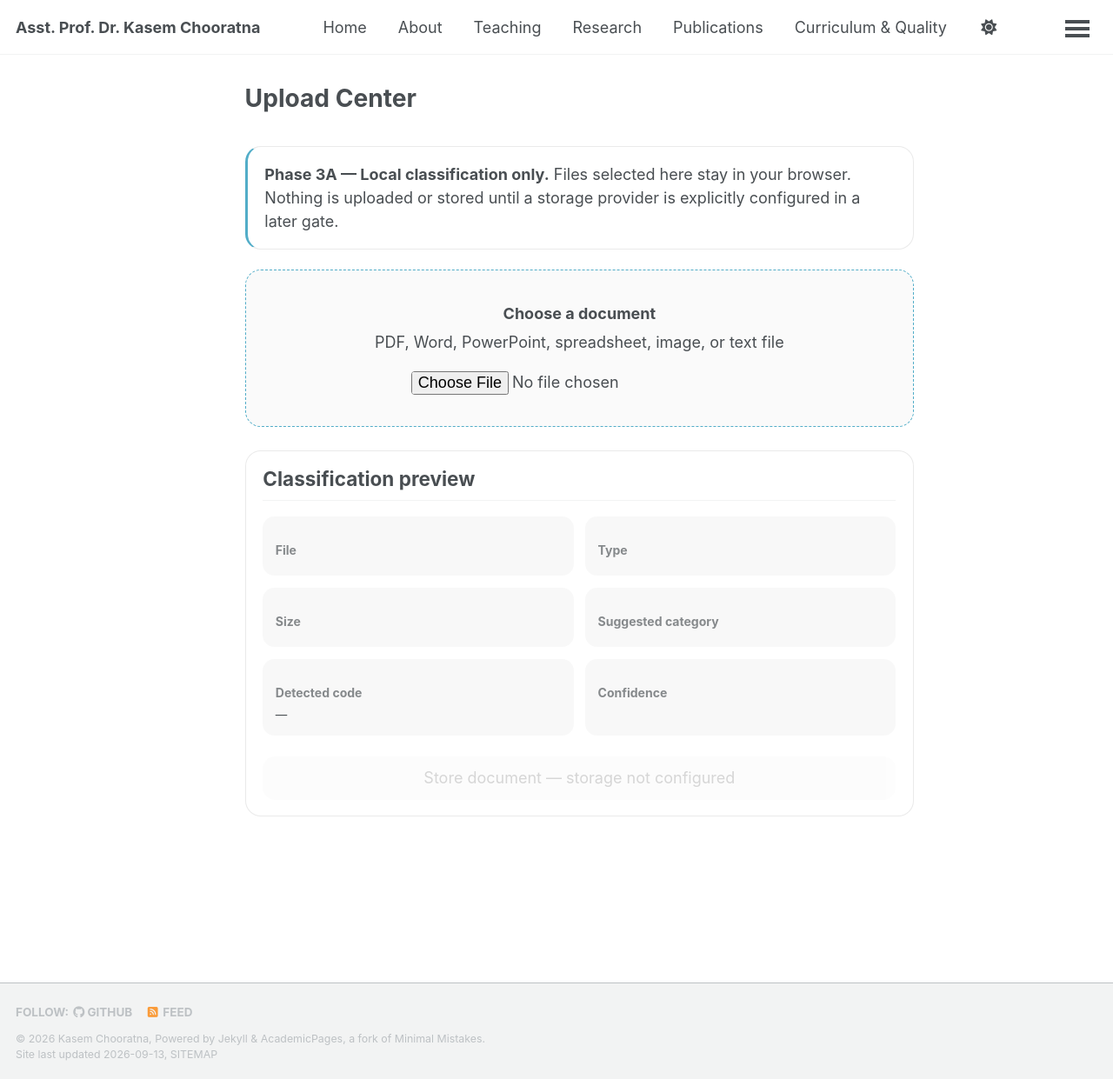
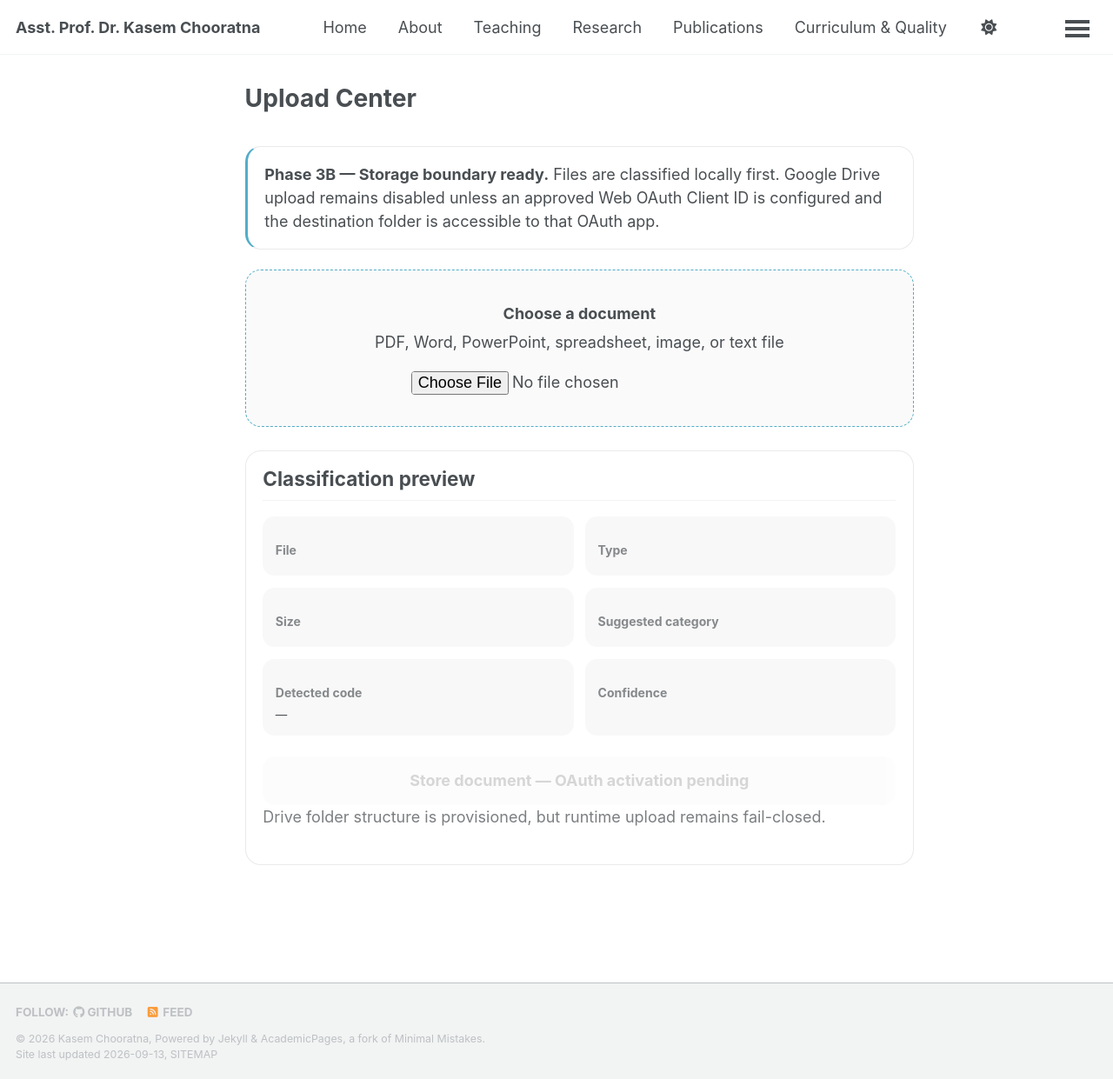
Before and after one commit to kasemch/kasemch.github.io, a Jekyll site: the page built from _pages/upload-center.md, in a window 1280 px wide and 1241 px high. Shown: the whole window at 87% size. Built offline with Jekyll 4.4.1, drawn with Linux system fonts in a browser that asks for light colours; a style sheet for code colours, icons or effects is not loaded.

Commit message:
Document Storage Phase 3B — Drive manifest and fail-closed upload adapter
* Add fail-closed document storage manifest

* Add fail-closed Google Drive upload adapter

* Expose classification event for storage adapter

* Bind Upload Center to fail-closed storage config

* Add conditional Google Drive upload assets

* Style storage activation states

* Document Phase 3B storage architecture

* Add planned Supabase metadata schema artifact

```diff
--- a/_pages/upload-center.md
+++ b/_pages/upload-center.md
@@ -6,7 +6,7 @@ author_profile: false
 
 <div class="upload-center" data-upload-center>
   <div class="upload-center__notice">
-    <strong>Phase 3A — Local classification only.</strong> Files selected here stay in your browser. Nothing is uploaded or stored until a storage provider is explicitly configured in a later gate.
+    <strong>Phase 3B — Storage boundary ready.</strong> Files are classified locally first. Google Drive upload remains disabled unless an approved Web OAuth Client ID is configured and the destination folder is accessible to that OAuth app.
   </div>
 
   <label class="upload-center__dropzone">
@@ -27,6 +27,13 @@ author_profile: false
     </dl>
 
     <p class="upload-center__reason" data-meta-reason></p>
-    <button type="button" class="upload-center__disabled" disabled>Store document — storage not configured</button>
+
+    {% if site.data.document_storage.upload_enabled and site.data.document_storage.client_id != '' %}
+    <button type="button" class="upload-center__store" data-store-document disabled>Store in Google Drive</button>
+    <p class="upload-center__storage-status" data-storage-status role="status" aria-live="polite">Google Drive storage is available after classification and OAuth approval.</p>
+    {% else %}
+    <button type="button" class="upload-center__disabled" disabled>Store document — OAuth activation pending</button>
+    <p class="upload-center__storage-status">Drive folder structure is provisioned, but runtime upload remains fail-closed.</p>
+    {% endif %}
   </section>
 </div>
--- a/assets/css/upload-center.css
+++ b/assets/css/upload-center.css
@@ -67,12 +67,37 @@
   margin: 1rem 0;
 }
 
+.upload-center__store,
 .upload-center__disabled {
   width: 100%;
   padding: .8rem 1rem;
   border: 0;
   border-radius: .8rem;
+  font: inherit;
+  font-weight: 700;
+}
+
+.upload-center__store {
+  background: var(--global-link-color, #176b52);
+  color: #fff;
+  cursor: pointer;
+}
+
+.upload-center__store:disabled,
+.upload-center__disabled {
   opacity: .55;
+  cursor: not-allowed;
+}
+
+.upload-center__storage-status {
+  margin: .75rem 0 0;
+  font-size: .85rem;
+  opacity: .72;
+}
+
+.upload-center__storage-status[data-state="error"] {
+  opacity: 1;
+  font-weight: 700;
 }
 
 @media (max-width: 720px) {
--- a/assets/js/upload-classifier.js
+++ b/assets/js/upload-classifier.js
@@ -54,5 +54,18 @@
     out.confidence.textContent = `${result.confidence}%`;
     out.reason.textContent = result.reason;
     preview.hidden = false;
+
+    window.dispatchEvent(new CustomEvent('kasem:upload-classified', {
+      detail: {
+        file,
+        name: file.name,
+        mimeType: file.type || 'application/octet-stream',
+        size: file.size,
+        category: result.category,
+        code: result.code,
+        confidence: result.confidence,
+        reason: result.reason
+      }
+    }));
   });
 })();
```
Also changed, not shown: _data/document_storage.yml (added, +20 -0 lines), _includes/head/custom.html (+13 -0 lines), assets/js/google-drive-upload.js (added, +137 -0 lines), docs/architecture/document-storage-phase3b-v1.md (added, +66 -0 lines), 1 other file.
